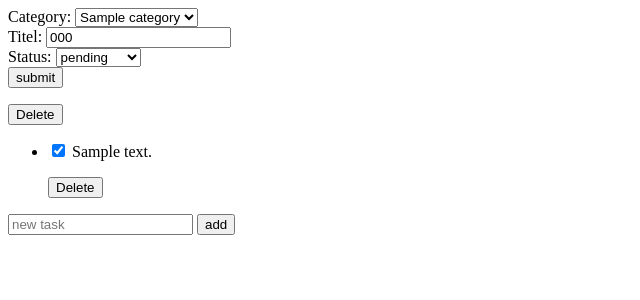
After one commit to ayhamrabea/app_task_hsoub, a Django app: page /edit/1 in a window 1280 px wide. The commit adds this page. Shown: the top 300 px of the page, without its empty margins (0-640 px from the left). Run offline with Django 5.2, Linux system fonts and the light colour scheme; tables that the repository leaves empty hold one stand-in row (values such as "Sample post").

Commit message:
project managment

```diff
--- a/project/projects/forms.py
+++ b/project/projects/forms.py
@@ -5,10 +5,22 @@ from .models import Project
 class ProjectCreateForm(forms.ModelForm):
     class Meta:
         model = Project
-        fields = ['category' , 'titel' , 'descriptin' ]
+        fields = ['category' , 'titel' , 'description' ]
 
         widgets = {
             'category' : forms.Select(),
             'titel' : forms.TextInput(),
-            'descriptin' : forms.Textarea(),
+            'description' : forms.Textarea(),
         }
+
+
+class ProjectUpdateForm(forms.ModelForm):
+    class Meta:
+        model = Project
+        fields = ['category' , 'titel' , 'status' ]
+
+        widgets = {
+            'category' : forms.Select(),
+            'titel' : forms.TextInput(),
+            'status' : forms.Select(),
+        }
--- a/project/projects/models.py
+++ b/project/projects/models.py
@@ -30,7 +30,7 @@ class ProjectStatus(models.IntegerChoices):
 class Project(models.Model):
 
     titel = models.CharField(max_length=50)
-    descriptin = models.TextField()
+    description = models.TextField()
     status = models.IntegerField(choices=ProjectStatus.choices , default=ProjectStatus.PENDING)
     created_at = models.DateTimeField(auto_now_add=True)
     updated_at = models.DateTimeField(auto_now=True)
@@ -48,9 +48,9 @@ class Project(models.Model):
 
 class Task(models.Model):
 
-    descriptin = models.TextField()
+    description = models.TextField()
     us_completed = models.BooleanField(default=False)
-    project = models.OneToOneField(Project,  on_delete=models.CASCADE)
+    project = models.ForeignKey(Project, on_delete=models.CASCADE)
 
 
     class Meta:
@@ -58,4 +58,4 @@ class Task(models.Model):
         verbose_name_plural = ("Tasks")
 
     def __str__(self):
-        return self.descriptin
+        return self.description
--- a/project/projects/templates/project/list.html
+++ b/project/projects/templates/project/list.html
@@ -5,7 +5,7 @@
     <h3> my projects</h3>
     <ul>
         {% for project in object_list %}
-            <li> {{project.titel}}</li>
+            <li> {{project.titel}}  <a href = "{% url 'Project_Update' project.id  %}" /> Edit  </li>
         {% empty %}
             <li> there are no projects to show</li>
         {% endfor %}
--- /dev/null
+++ b/project/projects/templates/project/task.html
@@ -0,0 +1,24 @@
+
+
+<ul>
+    {% for task in project.task_set.all %}
+        <li>
+            <form method = 'post' action="{% url 'Task_update' task.id %}">
+                {% csrf_token %}
+                <input type='checkbox'  name='us_completed' {% if task.us_completed%} checked {% endif %} onchange = 'this.form.submit()' />
+                {{task.description}}
+            </form>
+            <form method = 'post' action="{% url 'Task_delete' task.id %}">
+                {% csrf_token %}
+                 <button type='submit'> Delete </button>
+            </form>
+        </li>
+    {% endfor %}
+</ul>
+
+<form method = 'post' action="{% url 'Task_Create' %}">
+    {% csrf_token %}
+    <input type='hidden' value='{{project.id}}' name='project' />
+    <input type='text'  name='description'  placeholder = 'new task'/>
+    <input type='submit' value='add' />
+</form>
--- /dev/null
+++ b/project/projects/templates/project/update.html
@@ -0,0 +1,14 @@
+{% block contect %}
+
+    <form method = 'post'>
+        {% csrf_token %}
+        {{ form }}
+        <input type='submit' value='submit' />
+    </form>
+    <form method = 'post' action="{% url 'Project_delete' project.id %}">
+        {% csrf_token %}
+         <button type='submit'> Delete </button>
+    </form>
+    <!-- <a href= "{% url 'Project_delete' project.id %}"> Delete </a>-->
+    {% include 'project/task.html' with project=object %}
+{% endblock contect %}
--- a/project/projects/urls.py
+++ b/project/projects/urls.py
@@ -1,9 +1,15 @@
 from django.urls import path
-from .views import ProjectListView , ProjectCreateView
+from .views import (ProjectListView , ProjectCreateView , ProjectUpdateView , ProjectDeleteView
+                    ,TaskCreateView , TaskUpdateView , TaskDeleteView)
 
 urlpatterns = [
 
     path('',ProjectListView.as_view(), name='Project_list'),
-    path('create',ProjectCreateView.as_view(), name='Project_Create')
+    path('create',ProjectCreateView.as_view(), name='Project_Create'),
+    path('edit/<int:pk>',ProjectUpdateView.as_view(), name='Project_Update'),
+    path('edit/delete/<int:pk>',ProjectDeleteView.as_view(), name='Project_delete'),
+    path('task/create',TaskCreateView.as_view(), name='Task_Create'),
+    path('task/edit/<int:pk>',TaskUpdateView.as_view(), name='Task_update'),
+    path('task/delete/<int:pk>',TaskDeleteView.as_view(), name='Task_delete'),
 
 ]
--- a/project/projects/views.py
+++ b/project/projects/views.py
@@ -1,8 +1,8 @@
-from django.views.generic import ListView , CreateView ,DeleteView , DetailView , FormView
+from django.views.generic import ListView , CreateView , DeleteView ,UpdateView , DetailView , FormView
 from .models import Project , Category , Task
-from .forms import ProjectCreateForm
-from django.shortcuts import render
-from django.urls import reverse_lazy
+from .forms import ProjectCreateForm , ProjectUpdateForm
+from django.shortcuts import render , redirect
+from django.urls import reverse_lazy , reverse
 
 # Create your views here.
 
@@ -17,3 +17,49 @@ class ProjectCreateView(CreateView):
     form_class = ProjectCreateForm
     template_name = 'project/create.html'
     success_url = reverse_lazy('Project_list')
+
+
+
+
+class ProjectUpdateView(UpdateView):
+    model = Project
+    form_class = ProjectUpdateForm
+    template_name = 'project/update.html'
+
+    def get_success_url(self) :
+        return reverse('Project_Update' , args=[self.object.id])
+
+
+class ProjectDeleteView(DeleteView):
+    model = Project
+    # template_name = 'project/delete.html'    نحتاج الى اضافة صفحة
+    success_url = reverse_lazy('Project_list')
+
+
+
+
+class TaskCreateView(CreateView):
+    model = Task
+    fields = ['project' , 'description' ]
+    http_method_names = ['post']
+
+    def get_success_url(self):
+        return reverse('Project_Update' , args=[self.object.project.id])
+
+
+
+class TaskUpdateView(UpdateView):
+    model = Task
+    fields = ['us_completed' ]
+    http_method_names = ['post']
+
+    def get_success_url(self):
+        return reverse('Project_Update' , args=[self.object.project.id])
+
+
+
+class TaskDeleteView(DeleteView):
+    model = Task
+
+    def get_success_url(self):
+        return reverse('Project_Update' , args=[self.object.project.id])
```
Also changed, not shown: project/projects/migrations/0003_rename_descriptin_project_description_and_more.py (added).
